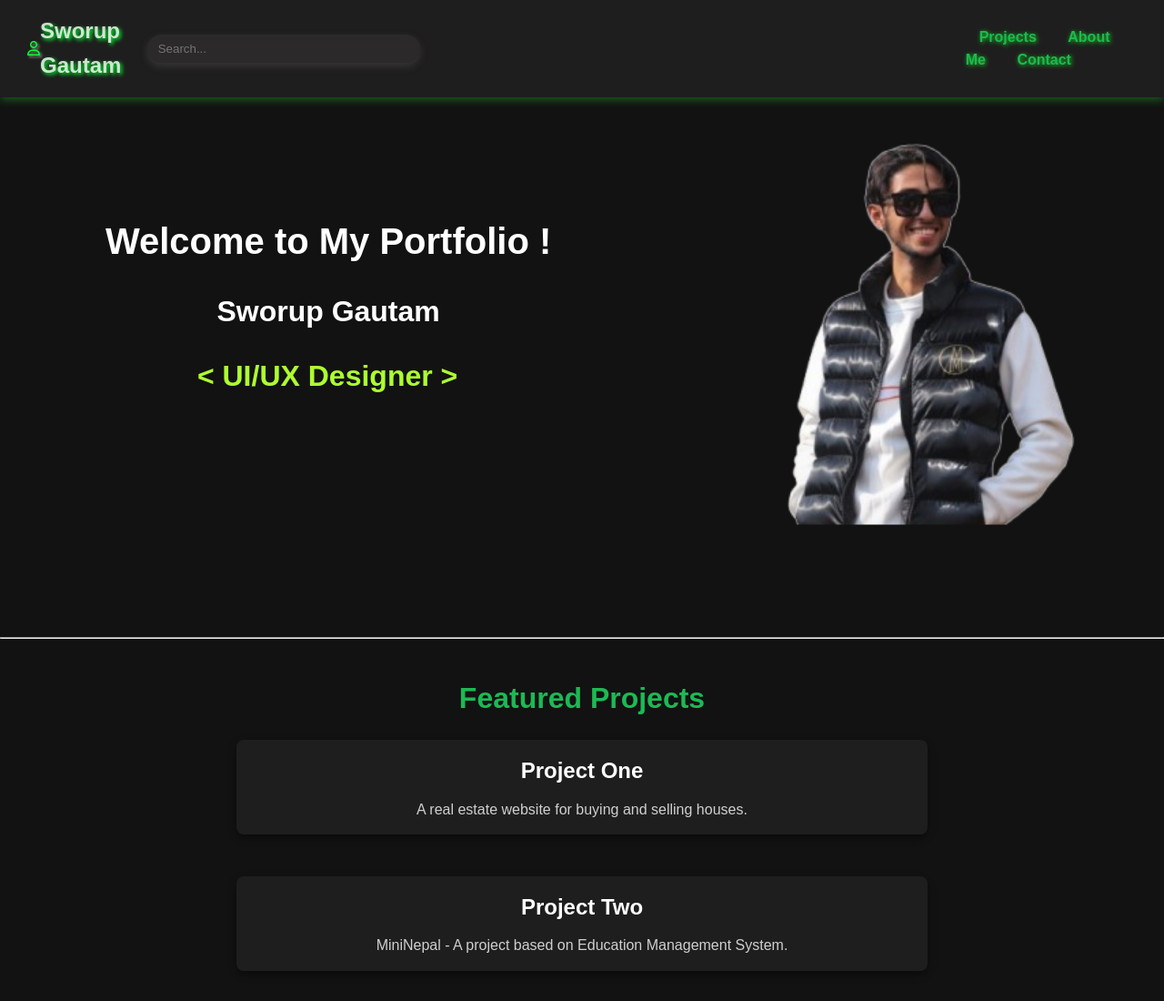
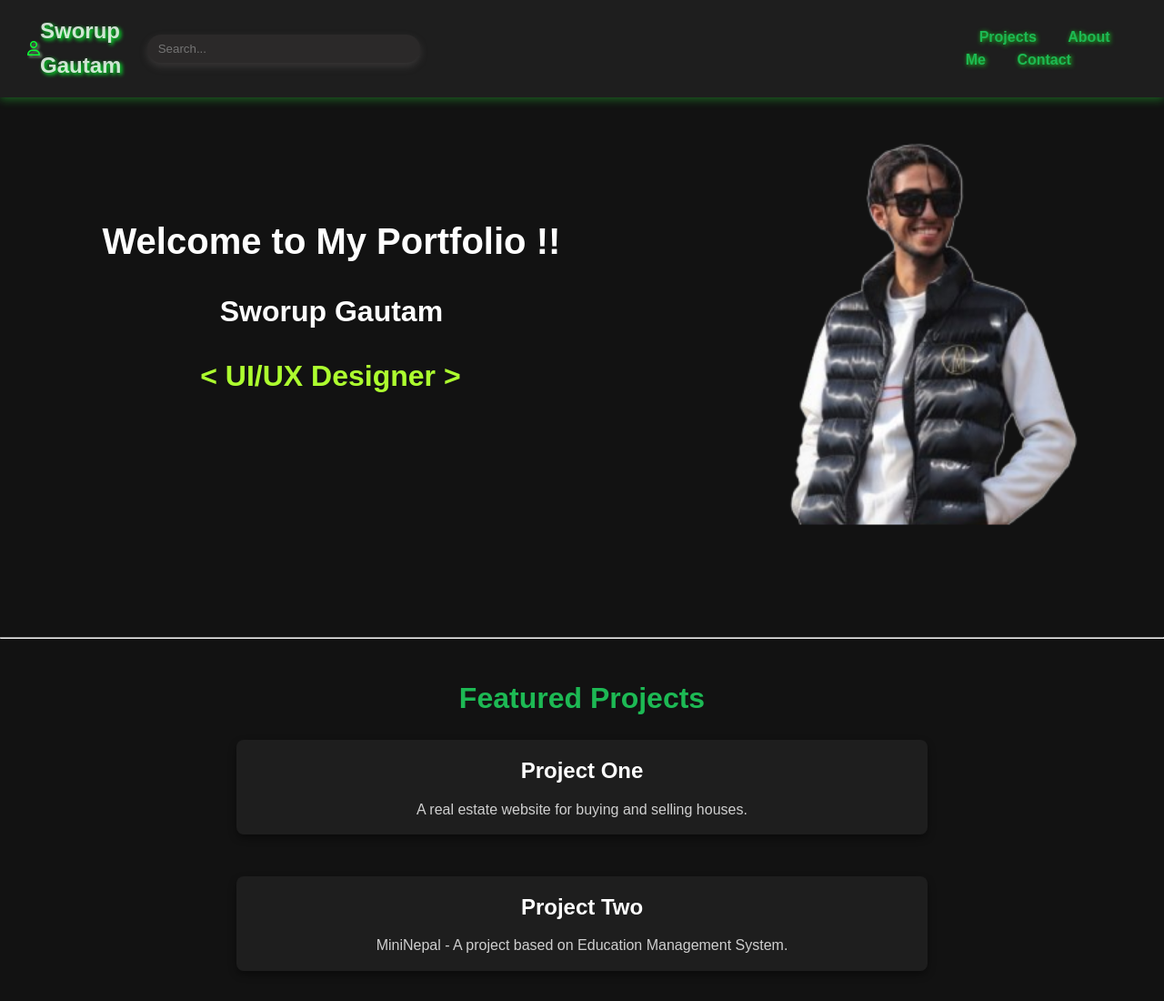
Before and after one commit to aveiro-07/portfolio-website, a plain HTML site: page index.html in a window 1280 px wide. Shown: the top 1100 px of the page at 91% size. Drawn offline with Linux system fonts and the light colour scheme.

Commit message:
My portfolio

```diff
--- a/index.html
+++ b/index.html
@@ -62,7 +62,7 @@
     <div class="parent">
 
     <section id="hero">
-      <h1 >Welcome to My Portfolio !</h1>
+      <h1 >Welcome to My Portfolio !!</h1>
       <b><h2 style="color: white;">Sworup Gautam</h2 style="color: white;"></b>
       <h2 style="color: greenyellow;display: inline-block;
       overflow: hidden;
```
